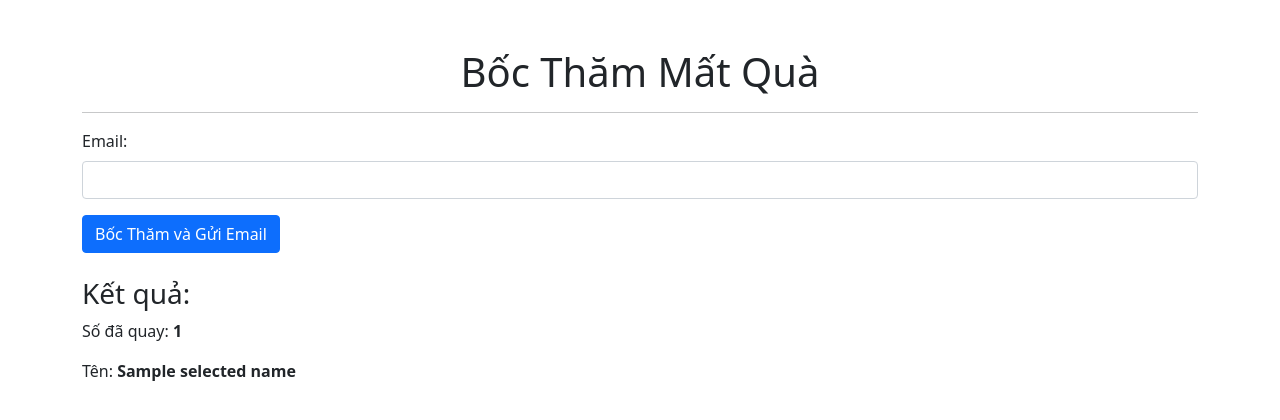
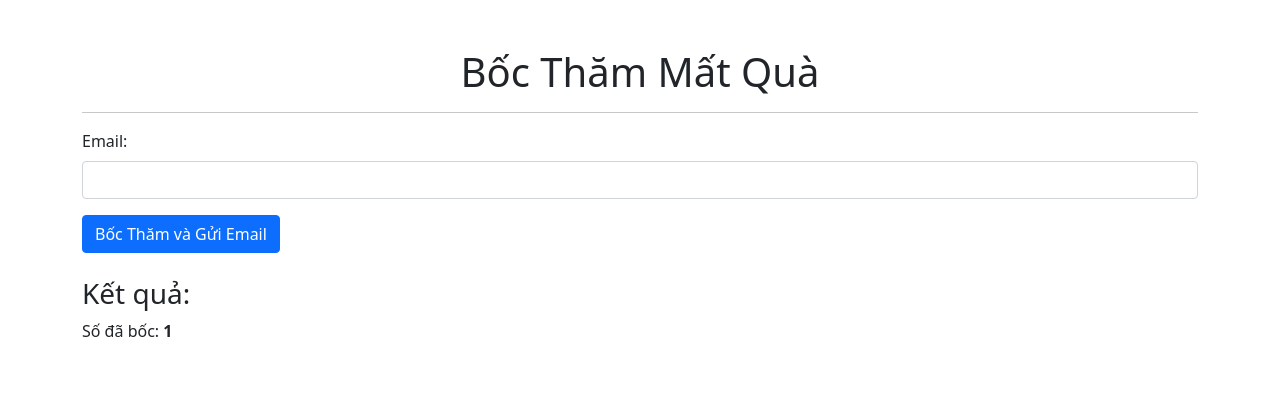
Before and after one commit to LETRUONGIOT98/boctham, a Flask app: template templates/index.html in a window 1280 px wide. Shown: the top 420 px of the page. Run offline with Flask 2, Linux system fonts and the light colour scheme; the template is opened without the code that fills it: most values are stand-ins (such as "Sample title", 1, 10 or a date in 2020).

Commit message:
Sửa mã HTML

```diff
--- a/templates/index.html
+++ b/templates/index.html
@@ -32,8 +32,8 @@
         {% if selected_number and selected_name %}
         <div class="mt-4">
             <h3>Kết quả:</h3>
-            <p>Số đã quay: <strong>{{ selected_number }}</strong></p>
-            <p>Tên: <strong>{{ selected_name }}</strong></p>
+            <p>Số đã bốc: <strong>{{ selected_number }}</strong></p>
+
         </div>
         {% endif %}
     </div>
```
